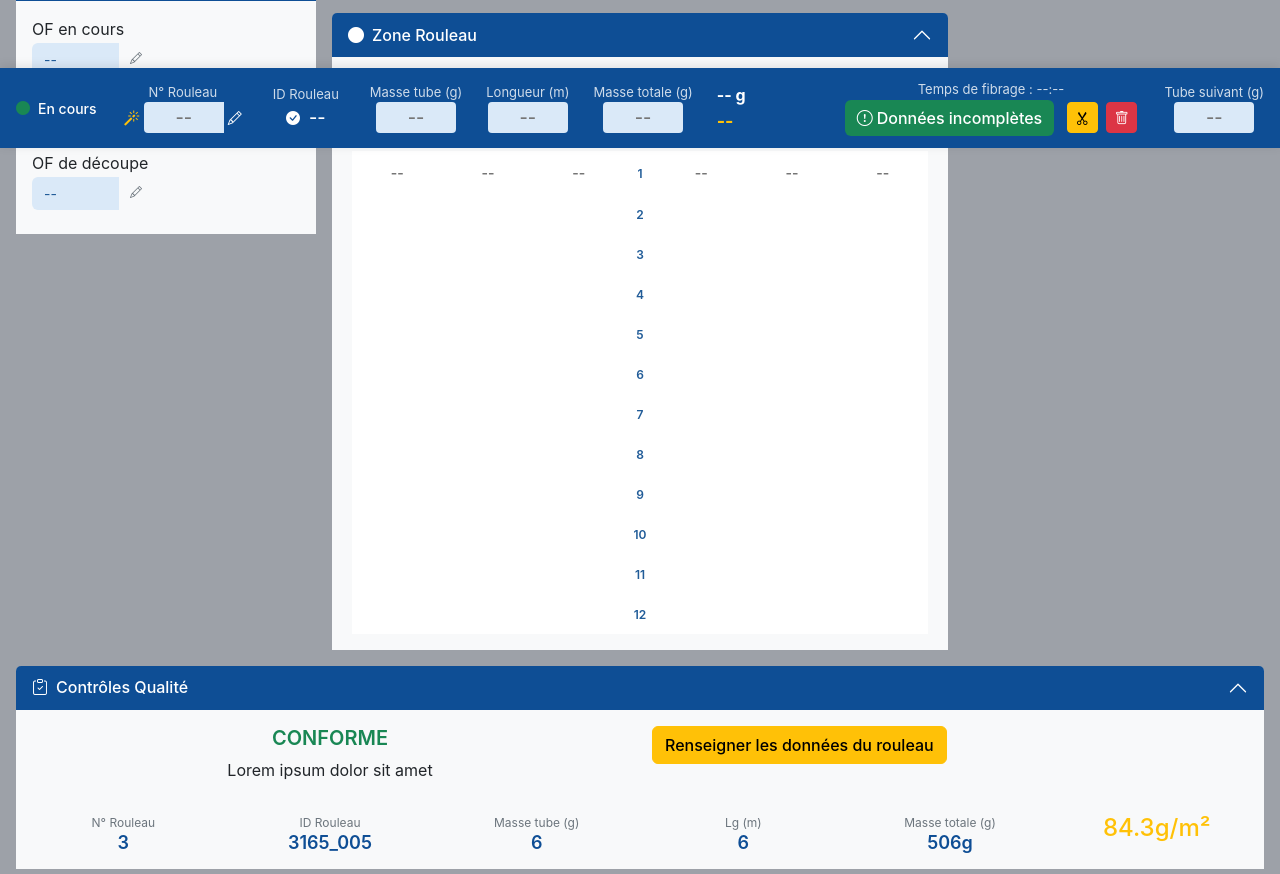
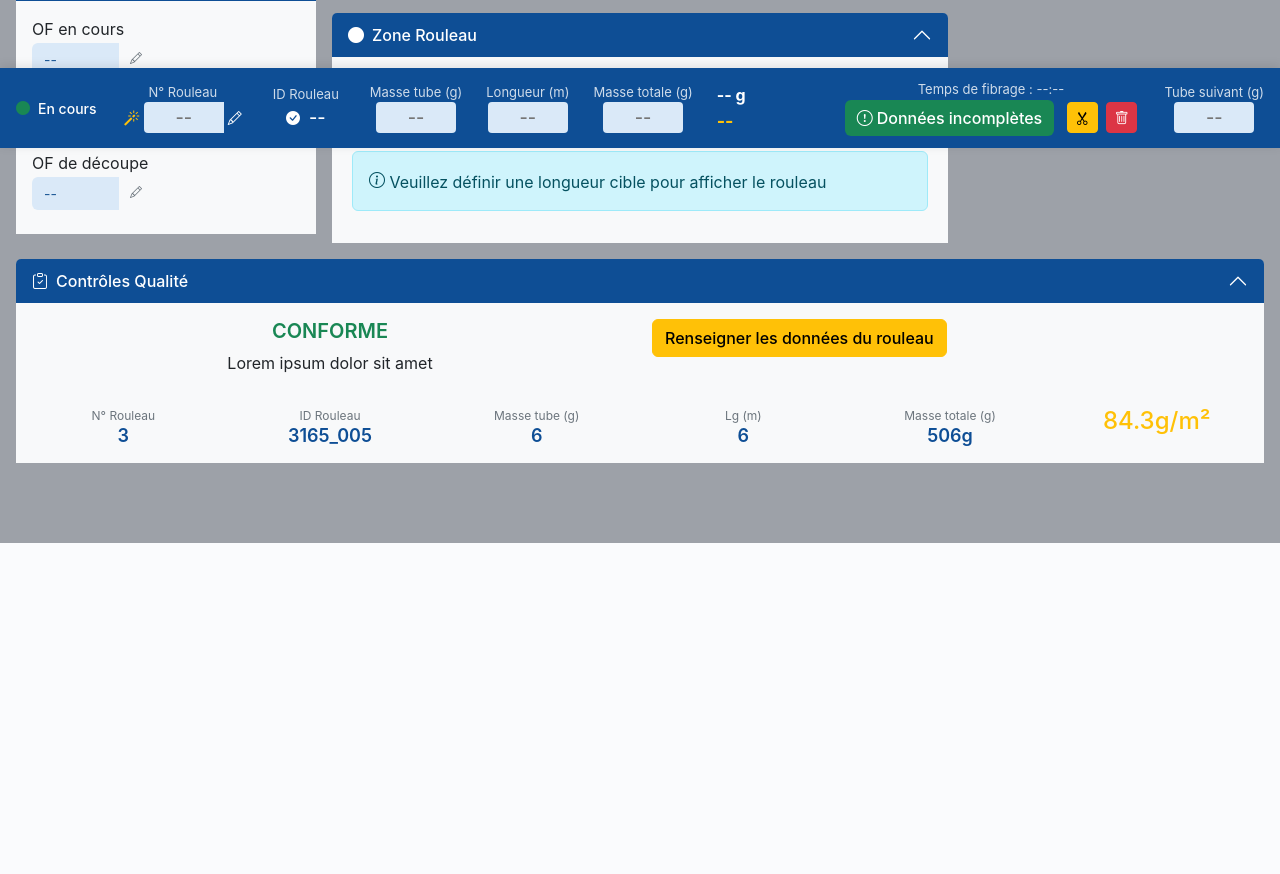
Before and after one commit to NicoWithManyO/django_SGQ-LigneG_beta, a Django app: page /production/ in a window 1280 px wide. Shown: the part 652-1526 px from the top of the page. After the commit the page ends 1195 px from the top, so only its background shows below. Run offline with Django 5.2, Linux system fonts and the light colour scheme; data that the repository does not hold is empty; parts of the project's set-up code (start-up, migrations or seed data) failed here and were passed over.

Commit message:
● fix: dynamic roll display based on target length with session persistence

```diff
--- a/frontend/static/frontend/js/roll-business-logic.js
+++ b/frontend/static/frontend/js/roll-business-logic.js
@@ -22,11 +22,15 @@ const rollBusinessLogic = {
     // Calculer le nombre de lignes à afficher selon la longueur cible
     calculateRowCount(targetLength) {
         // Adapter le nombre de lignes à la longueur cible
-        // Minimum 3 lignes, maximum 100
-        if (targetLength > 0) {
-            return Math.max(3, Math.min(100, targetLength));
+        targetLength = parseInt(targetLength) || 0;
+
+        // Si pas de longueur cible, ne pas afficher de rouleau
+        if (targetLength === 0) {
+            return 0;
         }
-        return 12; // Valeur par défaut
+
+        // Afficher exactement le nombre de lignes correspondant à la longueur (max 100)
+        return Math.min(100, targetLength);
     },
 
     // Calculer la conformité du rouleau
--- a/frontend/static/frontend/js/roll.js
+++ b/frontend/static/frontend/js/roll.js
@@ -3,7 +3,7 @@ function roll() {
     return {
         // État
         targetLength: 0,
-        rowCount: 12, // Nombre de lignes à afficher (basé sur longueur cible)
+        rowCount: 0, // Nombre de lignes à afficher (basé sur longueur cible)
         thicknessCount: 0,
         nokCount: 0,
         defectCount: 0,
@@ -113,6 +113,10 @@ function roll() {
         updateGrid() {
             // Utiliser la logique métier pour calculer le nombre de lignes
             this.rowCount = rollBusinessLogic.calculateRowCount(this.targetLength);
+
+            // Recharger les données du rouleau pour réafficher les épaisseurs/défauts existants
+            // Important quand on agrandit le rouleau (ex: 12m → 32m)
+            this.loadRollData();
 
             // Émettre un événement pour notifier du changement
             this.$dispatch('grid-updated', { rows: this.rowCount });
--- a/frontend/templates/frontend/components/roll.html
+++ b/frontend/templates/frontend/components/roll.html
@@ -1,7 +1,12 @@
 <!-- Composant Rouleau -->
 <div class="roll-container" x-data="roll()" x-init="init()">
+    <!-- Message si pas de longueur cible -->
+    <div x-show="rowCount === 0" class="alert alert-info">
+        <i class="bi bi-info-circle"></i> Veuillez définir une longueur cible pour afficher le rouleau
+    </div>
+
     <!-- Grille du rouleau -->
-    <div class="roll-grid">
+    <div class="roll-grid" x-show="rowCount > 0">
         <!-- Sélecteur de défauts (position fixed pour ne pas déformer) -->
         <select x-show="showDefectSelector"
                 x-model="selectedDefectType"
```
